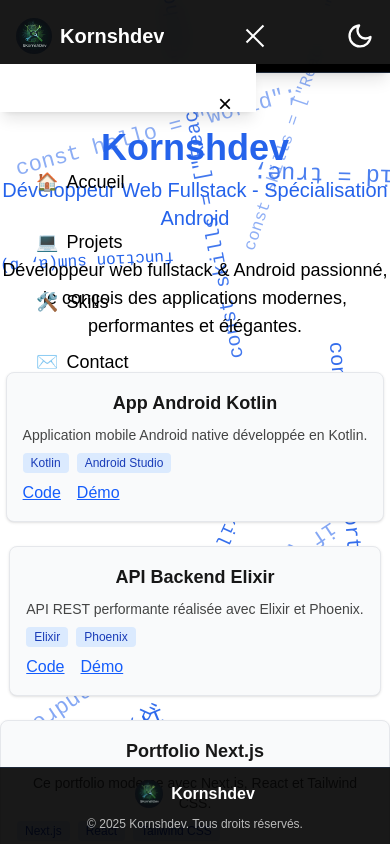
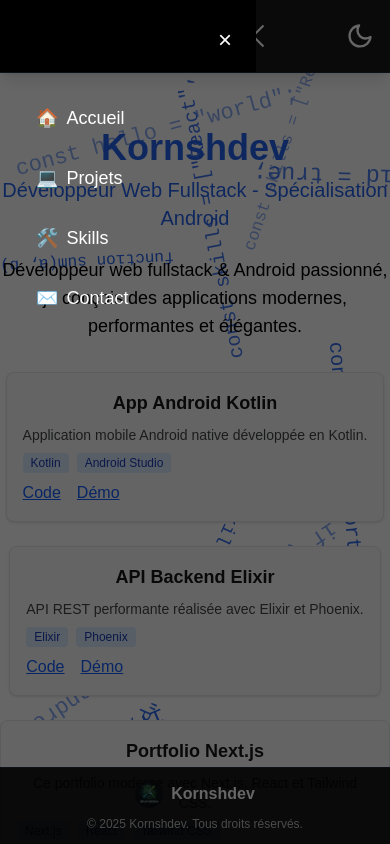
Before and after one commit to ujju16/kornshdevportfolio, a Next.js app in the folder kornshportfolio/: page / in a window 390 px wide. Both pictures are taken after a click on the button 255 px from the left and 36 px from the top of the page. Shown: the top 844 px of the page. Built offline with nearby package versions, Linux system fonts and the light colour scheme.

Commit message:
fix(navbar): panneau mobile toujours noir, texte blanc, recouvre la navbar et visibilité parfaite en clair/sombre

```diff
--- a/kornshportfolio/src/components/Navbar.tsx
+++ b/kornshportfolio/src/components/Navbar.tsx
@@ -89,28 +89,34 @@
       {/* Menu latéral mobile */}
       {open && (
         <div
-          className="fixed top-16 left-0 right-0 bottom-0 z-40 bg-black bg-opacity-100 flex"
+          className="fixed top-0 left-0 right-0 bottom-0 z-50 flex"
+          style={{ pointerEvents: 'auto' }}
           role="dialog"
           aria-modal="true"
         >
           <div
             ref={menuRef}
             className="w-64 h-full p-6 flex flex-col gap-6 animate-slide-in shadow-lg"
-            style={{ background: '#fff', color: '#111' }}
+            style={{
+              background: 'black',
+              color: 'white',
+              boxShadow: '0 0 0 9999px rgba(0,0,0,0.6)',
+              zIndex: 60
+            }}
           >
             <button
-              className="self-end mb-4 text-black text-2xl"
+              className="self-end mb-4 text-white text-2xl"
               aria-label="Fermer le menu navigation"
               onClick={() => setOpen(false)}
             >
               &times;
             </button>
-            <ul className="flex flex-col gap-4 text-lg font-medium text-black">
+            <ul className="flex flex-col gap-4 text-lg font-medium text-white">
               {navLinks.map((nav) => (
                 <li key={nav.href}>
                   <Link
                     href={nav.href}
-                    className="flex items-center gap-2 px-3 py-2 rounded transition-colors duration-200 nav-link text-black hover:bg-gray-200"
+                    className="flex items-center gap-2 px-3 py-2 rounded transition-colors duration-200 nav-link text-white hover:bg-gray-800"
                     onClick={() => setOpen(false)}
                   >
                     <span>{nav.icon}</span>
```
